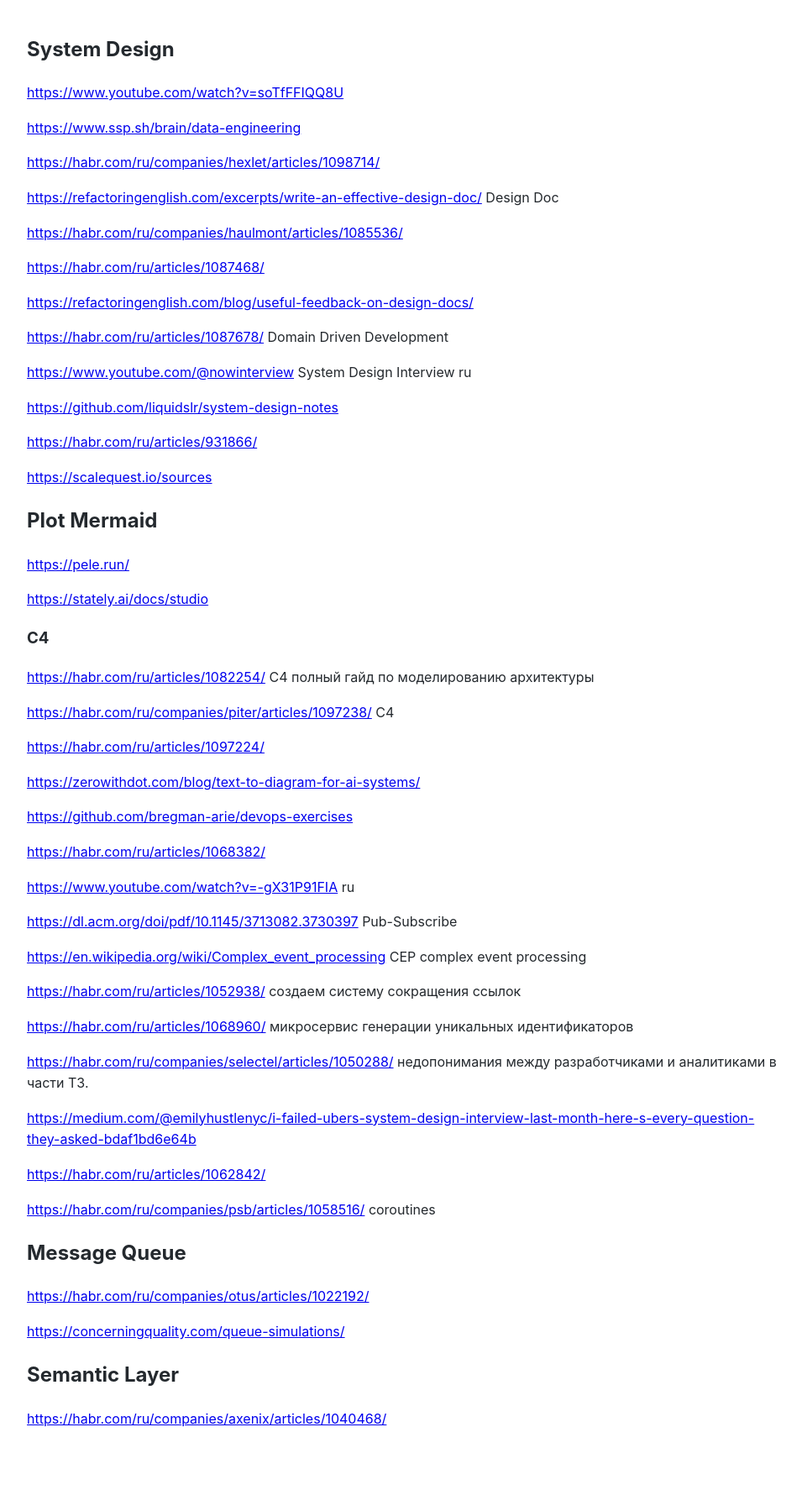
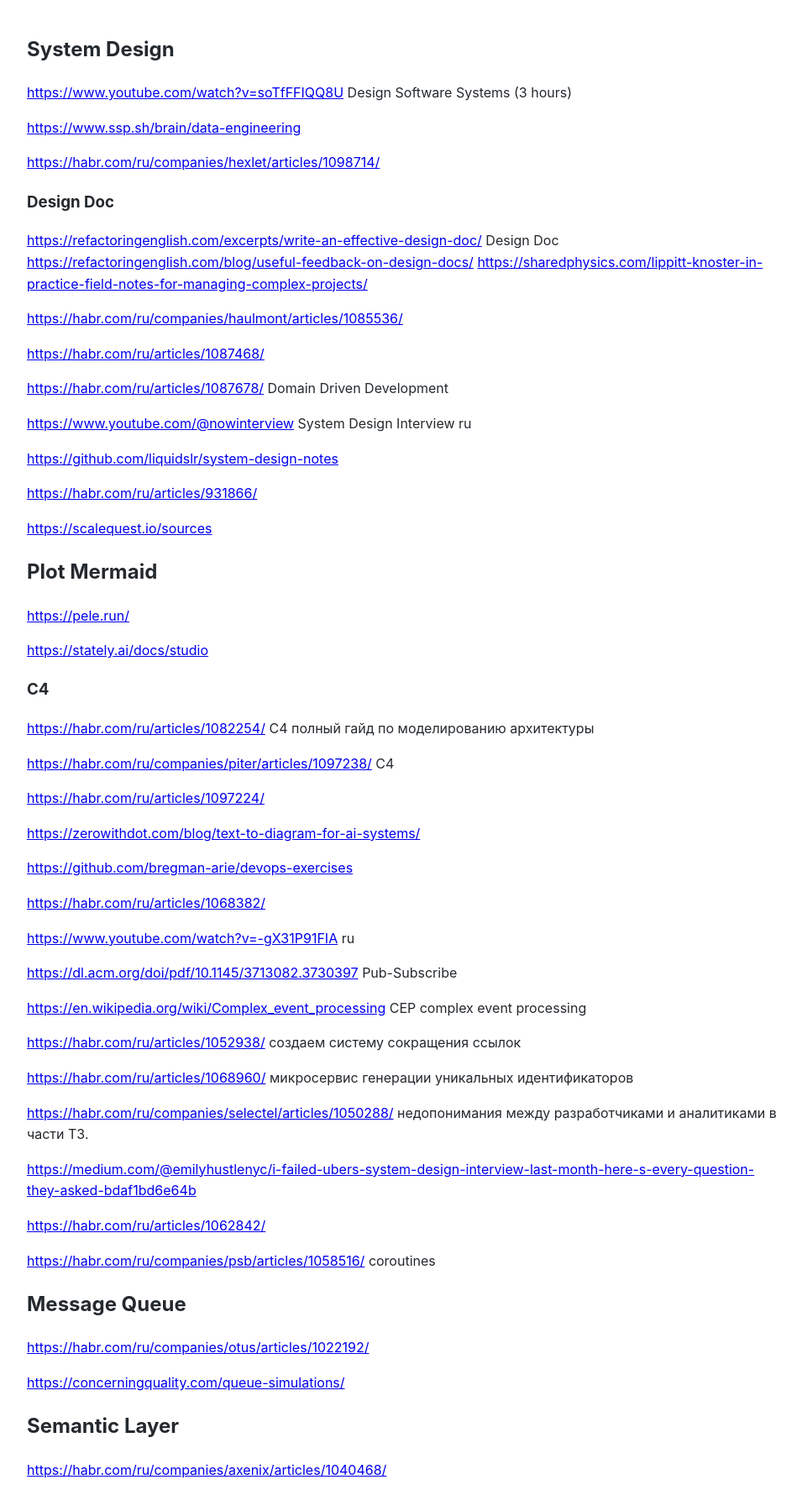
Before and after one commit to Michael-Lubinsky/michael-lubinsky.github.com, a Jekyll site: the page built from system_design/system_design.md, in a window 1280 px wide. Shown: the whole page at 84% size, without its empty margins (158-1113 px from the left). Built offline with Jekyll 4.4.1, drawn with Linux system fonts in a browser that asks for light colours; our own code applies the rules of GitHub Pages for plain Markdown files; before the commit the page ends 1738 px from its top, so only the background shows below that.

Commit message:
Update system_design.md

```diff
--- a/system_design/system_design.md
+++ b/system_design/system_design.md
@@ -1,18 +1,21 @@
 ## System Design
 
-<https://www.youtube.com/watch?v=soTfFFIQQ8U>
+<https://www.youtube.com/watch?v=soTfFFIQQ8U> Design Software Systems (3 hours)
 
 <https://www.ssp.sh/brain/data-engineering>
 
 <https://habr.com/ru/companies/hexlet/articles/1098714/>
 
+### Design Doc
 <https://refactoringenglish.com/excerpts/write-an-effective-design-doc/> Design Doc
+<https://refactoringenglish.com/blog/useful-feedback-on-design-docs/>
+<https://sharedphysics.com/lippitt-knoster-in-practice-field-notes-for-managing-complex-projects/>
 
 <https://habr.com/ru/companies/haulmont/articles/1085536/>
 
 <https://habr.com/ru/articles/1087468/>
 
-<https://refactoringenglish.com/blog/useful-feedback-on-design-docs/>
+
 
 <https://habr.com/ru/articles/1087678/> Domain Driven Development
 
```
